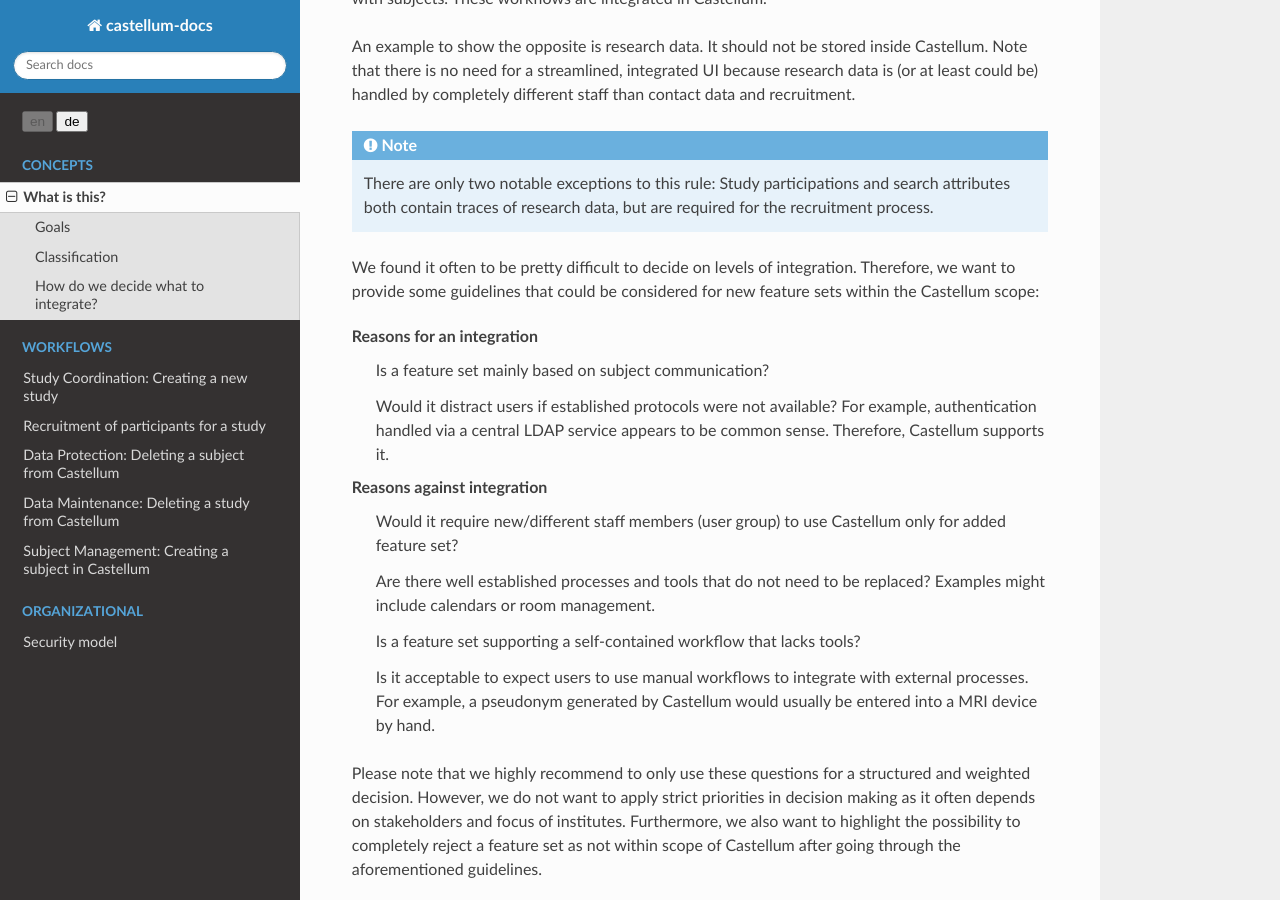
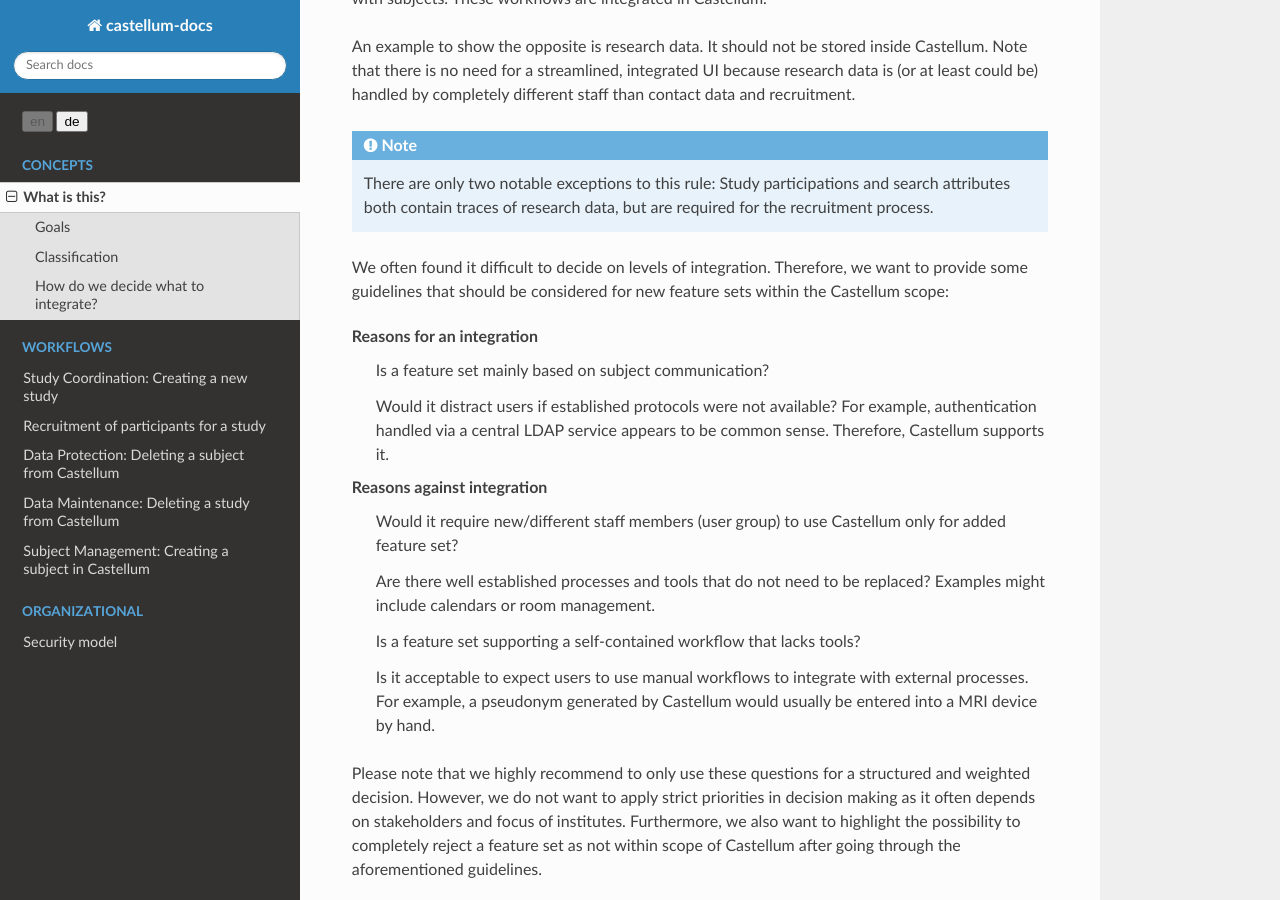
Before and after one commit to DouglasNeuroInformatics/castellum, a Sphinx documentation site: the page built from source/concepts/what.rst, in a window 1280 px wide and 900 px high, scrolled down 1355 px. Built offline with Sphinx 7.4.7 and the Read the Docs theme 2.0.0, drawn with Linux system fonts in a browser that asks for light colours.

Commit message:
adapt to language suggestions

```diff
--- a/source/concepts/what.rst
+++ b/source/concepts/what.rst
@@ -73,9 +73,9 @@ staff than contact data and recruitment.
    search attributes both contain traces of research data, but are required for
    the recruitment process.
 
-We found it often to be pretty difficult to decide on levels of integration.
-Therefore, we want to provide some guidelines that could be considered for new
-feature sets within the Castellum scope:
+We often found it difficult to decide on levels of integration. Therefore, we
+want to provide some guidelines that should be considered for new feature sets
+within the Castellum scope:
 
 Reasons for an integration
     Is a feature set mainly based on subject communication?
```
